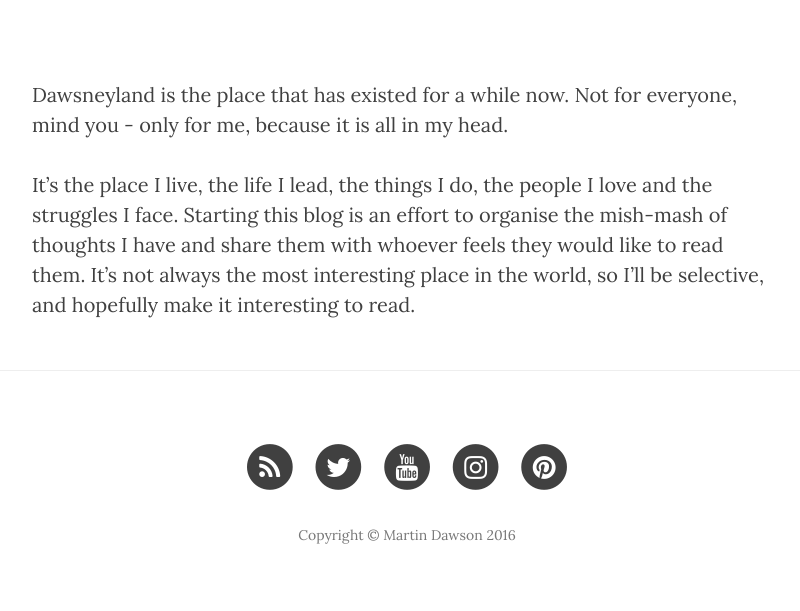
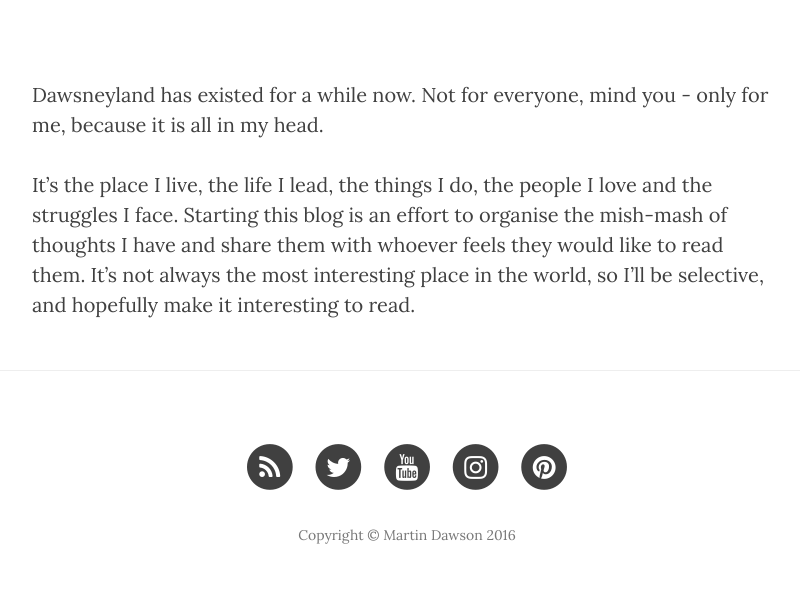
Before and after one commit to dawsneyland/formerdland, a Jekyll site: the page built from about/index.html, in a window 1280 px wide. Shown: the part 448-1059 px from the top of the page, without its empty margins (233-1033 px from the left). Built offline with Jekyll 4.4.1, drawn with Linux system fonts in a browser that asks for light colours; nearby versions of some CDN libraries.

Commit message:
Update index.html

```diff
--- a/about/index.html
+++ b/about/index.html
@@ -5,6 +5,6 @@ description: "I am Martin. Let me tell you a little bit about Dawsneyland."
 header-img: "img/DSC04616.JPG"
 ---
 
-<p>Dawsneyland is the place that has existed for a while now. Not for everyone, mind you - only for me, because it is all in my head.</p>
+<p>Dawsneyland has existed for a while now. Not for everyone, mind you - only for me, because it is all in my head.</p>
 
 <p>It’s the place I live, the life I lead, the things I do, the people I love and the struggles I face. Starting this blog is an effort to organise the mish-mash of thoughts I have and share them with whoever feels they would like to read them. It’s not always the most interesting place in the world, so I’ll be selective, and hopefully make it interesting to read.</p>
```
